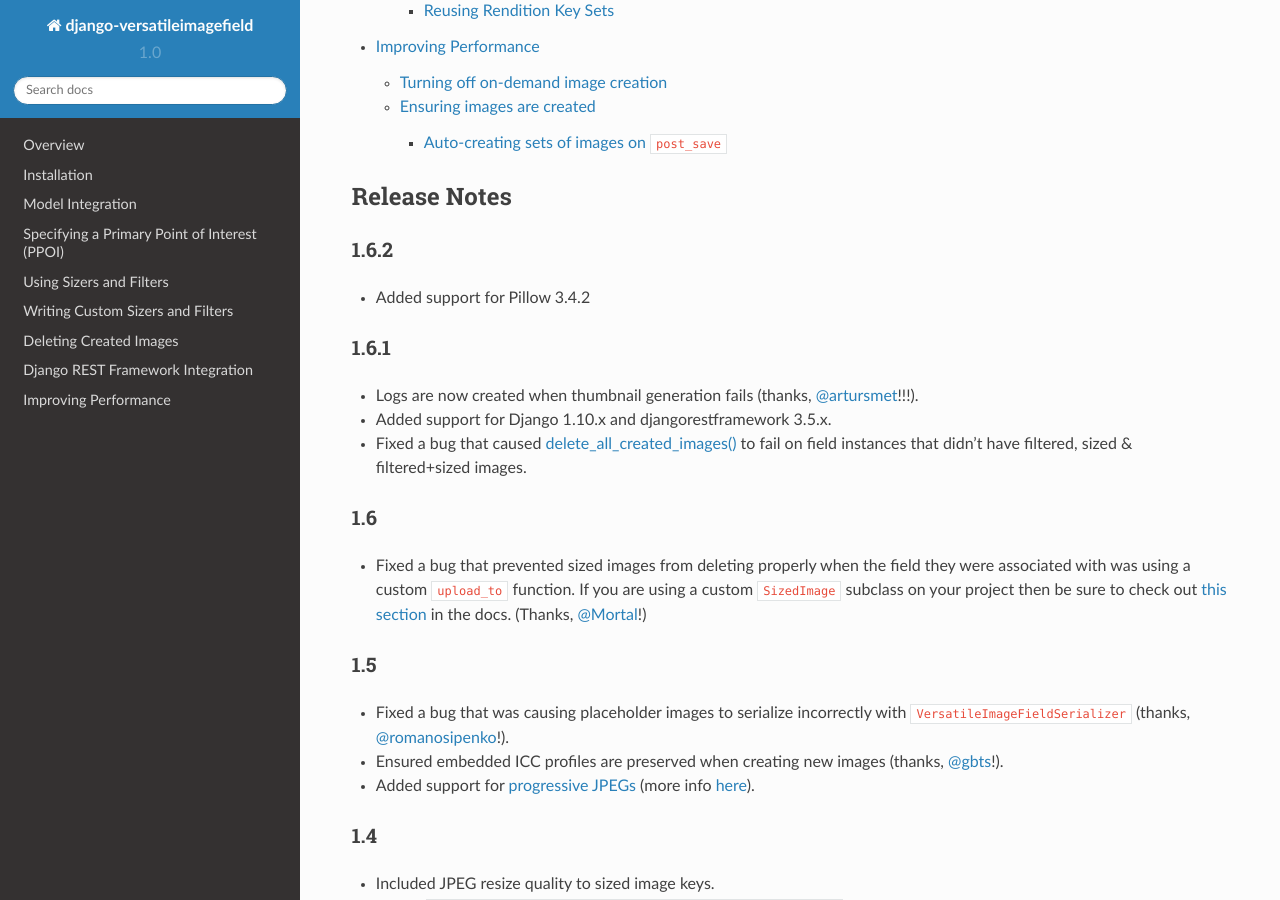
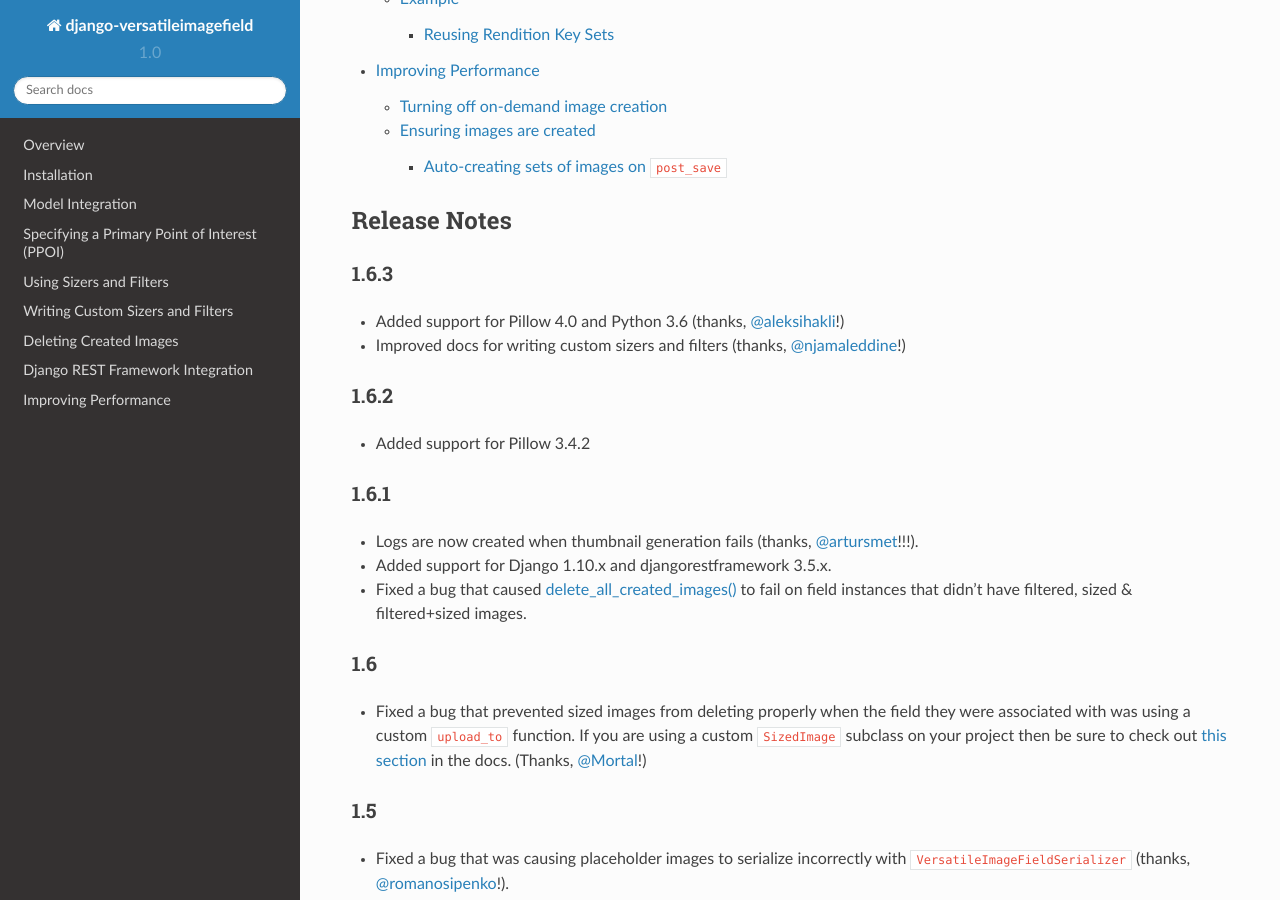
Before and after one commit to respondcreate/django-versatileimagefield, a Sphinx documentation site: the page built from docs/index.rst, in a window 1280 px wide and 900 px high, scrolled down 3549 px. Built offline with Sphinx 7.4.7 and the Read the Docs theme 2.0.0, drawn with Linux system fonts in a browser that asks for light colours.

Commit message:
Updating release notes & setup.py in prep for 1.6.3 release

```diff
--- a/README.rst
+++ b/README.rst
@@ -32,6 +32,7 @@
   - 2.7
   - 3.4
   - 3.5
+  - 3.6
 
 **NOTE**: The 1.2 release dropped support for Python 3.3.x.
 
--- a/docs/index.rst
+++ b/docs/index.rst
@@ -39,6 +39,7 @@
   - 2.7
   - 3.4
   - 3.5
+  - 3.6
 
 .. note:: The 1.2 release dropped support for Python 3.3.x.
 
@@ -88,6 +89,11 @@
 
 Release Notes
 =============
+
+1.6.3
+^^^^^
+- Added support for Pillow 4.0 and Python 3.6 (thanks, `@aleksihakli <https://github.com/aleksihakli>`_!)
+- Improved docs for writing custom sizers and filters (thanks, `@njamaleddine <https://github.com/njamaleddine>`_!)
 
 1.6.2
 ^^^^^
--- a/setup.py
+++ b/setup.py
@@ -5,7 +5,7 @@
 setup(
     name='django-versatileimagefield',
     packages=find_packages(),
-    version='1.6.2',
+    version='1.6.3',
     author=u'Jonathan Ellenberger',
     author_email='jonathan_ellenberger@wgbh.org',
     url='http://github.com/respondcreate/django-versatileimagefield/',
```
